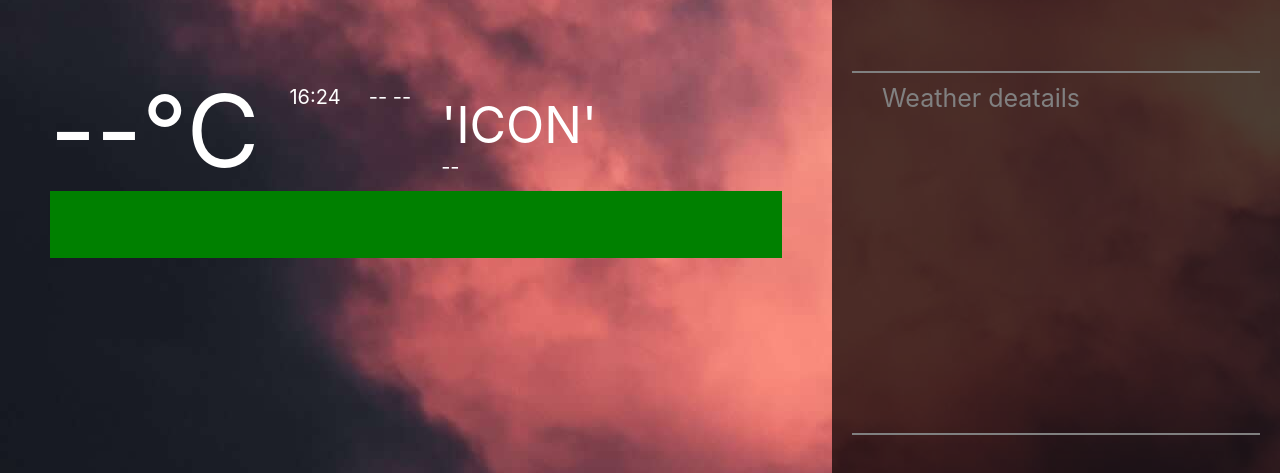
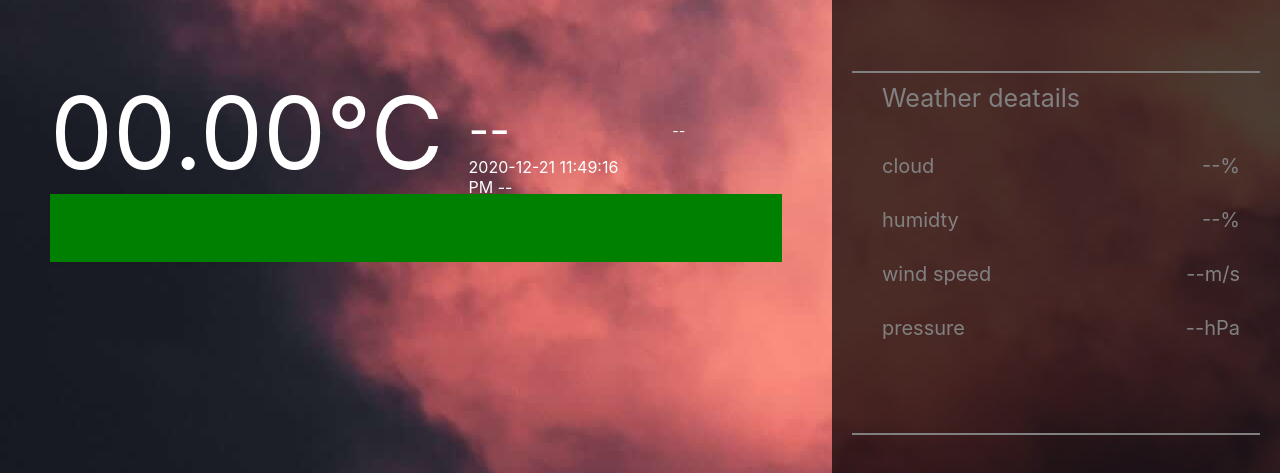
Before and after one commit to dylexBenjis/weatherApp, a React (Create React App) app: page / in a window 1280 px wide. Shown: the part 309-782 px from the top of the page. Built offline with nearby package versions, Linux system fonts and the light colour scheme; no server answers.

Commit message:
used ipgeolation api

```diff
--- a/src/components/Details/index.js
+++ b/src/components/Details/index.js
@@ -5,14 +5,14 @@ import useSearch from '../Search';
 
 
 
-const Details = () => {
+const Details = ({clouds, Windspeed,humidity, pressure}) => {
 
-//   const locationInfo = useSearch();
+console.log(clouds)
 
-// const info = [{id:1, title:'cloud',value: `${locationInfo.locationResult.list[0].clouds.all} %`},
-//               {id:2, title:'humidty',},
-//               {id:3, title:'wind speed', value: `${locationInfo.locationResult.list[0].wind.speed} m/s`},
-//               {id:4, title:'rain',  }]
+const info = [{id:1, title:'cloud',value: `${clouds}%`},
+              {id:2, title:'humidty', value:`${humidity}%`},
+              {id:3, title:'wind speed', value: `${Windspeed}m/s`},
+              {id:4, title:'pressure',  value:`${pressure}hPa`}]
 
   return (
     <DetailsCon>
@@ -20,14 +20,14 @@ const Details = () => {
             Weather deatails
         </Head>
         <div style={{gap:'10px'}}>
-              {/* {info.map((q, index)=>{
+              {info.map((q, index)=>{
                 return (
                 <A key={index}>
                   <Title >{q.title}</Title>
                   <Value >{q.value}</Value>
                 </A>
                 )
-              })} */}
+              })}
 
         </div>
     </DetailsCon>
@@ -50,7 +50,7 @@ const Head = styled.div`
 const A = styled.div`
     display: grid ;
     padding: 20px 0px 10px 0px ;
-    grid-template-columns: 80% 20% ;
+    grid-template-columns: 70% 30% ;
     gap:10px ;
     justify-content:space-between ;
     width:100% ;
@@ -63,5 +63,5 @@ const Title =styled.div`
 const Value =styled.div`
     font-size: 20px ;
     color: gray ;
-    text-align: center ;
+    text-align: right ;
 `
--- a/src/components/Home/index.js
+++ b/src/components/Home/index.js
@@ -9,10 +9,6 @@ import useSearch from '../Search';
 const Home = () => {
     //getting my useSearch returned object
     const locationInfo = useSearch();
-    //get time
-    const time = locationInfo.date;
-    const hour = time.getHours();
-    const minute = time.getMinutes();
 
   return (
     <HomeContainer>
@@ -22,9 +18,10 @@ const Home = () => {
                     <Nav/>
                 </A>
                 <B>
-                    <LocWeatherDisplay temp={locationInfo.locationResult.list[0].main.temp}
-                    cityName={locationInfo.locationResult.city.name} hour={hour} minute={minute} main={locationInfo.locationResult.list[0].weather[0].main}
-                    description={locationInfo.locationResult.list[0].weather[0].description}/>
+                    <LocWeatherDisplay temp={locationInfo.locationResult.list[0].main.temp} date={locationInfo.dateResult.date}
+                    time={locationInfo.dateResult.time_12}
+                    cityName={locationInfo.locationResult.city.name}  main={locationInfo.locationResult.list[0].weather[0].main}
+                    description={locationInfo.locationResult.list[0].weather[0].description} dayTime={locationInfo.locationResult.list[0].sys.pod}/>
                 </B>
             </Container>
         </First>
@@ -35,7 +32,8 @@ const Home = () => {
                 </C>
                 <Hr/>
                 <D>
-                    <Details/>
+                    <Details clouds={locationInfo.locationResult.list[0].clouds.all} Windspeed={locationInfo.locationResult.list[0].wind.speed}
+                    humidity={locationInfo.locationResult.list[0].main.humidity} pressure={locationInfo.locationResult.list[0].main.pressure}/>
                 </D>
                 <Hr/>
             </ContainerBlur>
--- a/src/components/LocationDisplay/index.js
+++ b/src/components/LocationDisplay/index.js
@@ -1,9 +1,72 @@
 import React, { useState } from 'react'
+import { FaCloud, FaCloudMoon, FaCloudMoonRain, FaCloudSun, FaCloudSunRain, FaMoon, FaSnowflake, FaSun } from 'react-icons/fa'
+import {BsCloudFog2Fill, BsCloudLightning, BsClouds, BsFillCloudDrizzleFill} from 'react-icons/bs'
 import styled from 'styled-components'
 import useSearch from '../Search'
 
+const Icons=({main,description, dayTime})=>{
+
+    if (main === 'Clear'){
+        if (dayTime === 'd'){
+            return <FaSun/>
+        }
+        else{ return <FaMoon/>}
+    }
+    if (description=== 'few clouds'){
+        if (dayTime === 'd'){
+            return <FaCloudSun/>
+        }
+        else{ return <FaCloudMoon/>}
+    }
+    if (description=== 'few clouds'){
+        if (dayTime === 'd'){
+            return <FaCloudSun/>
+        }
+        else{ return <FaCloudMoon/>}
+    }
+    if (description=== 'scattered clouds'){
+
+        return <FaCloud/>
+    }
+    if ( description=== 'broken clouds' || description === 'overcast clouds'){
+
+        return <BsClouds/>
+    }
+    if (description=== 'mist' || description=== 'smoke' || description=== 'Haze' || description=== 'fog' || description=== 'sand/ dust whirls' || description=== 'sand' || description=== 'dust' || description=== 'volcanic ash' || description=== 'squalls' || description=== 'tornado'  ){
+
+        return <BsCloudFog2Fill/>
+    }
+    if ( main === 'Snow'){
+
+        return <FaSnowflake/>
+    }
+    if ( main === 'Thunderstorm'){
+
+        return <BsCloudLightning/>
+    }
+    if ( main === 'Drizzle'){
+
+        return <BsFillCloudDrizzleFill/>
+    }
+    if(main==='Rain'){
+        if (description === 'freezing rain'){
+            return <FaSnowflake/>
+        }
+        else {
+            if (dayTime==='d'){
+                return <FaCloudSunRain/>
+            }
+            else { return <FaCloudMoonRain/>}
+        }
+    }
+
+
+}
+
+
 const LocWeatherDisplay = ({cityName,temp,description,hour,
-                            minute, main}) => {
+                            minute, main, date, time, dayTime}) => {
+
 
 
   return (
@@ -11,12 +74,12 @@ const LocWeatherDisplay = ({cityName,temp,description,hour,
         <A>
             <Celsius id='cel'>{temp}&#176;C</Celsius>
             <City>
-                <Name ></Name>
-                <Date>{hour}:{minute} &nbsp;  &nbsp;  {description} {cityName}</Date>
+                <Name > {cityName}</Name>
+                <Date>{date} {time}  {main} </Date>
             </City>
             <WeatherIcon>
-                <Icon >'ICON'</Icon>
-                <Description>{main}</Description>
+                <Icon ><Icons main={main} description={description} dayTime={dayTime}/></Icon>
+                <Description>{description}</Description>
             </WeatherIcon>
         </A>
         <B>
@@ -39,41 +102,41 @@ const LocContainer = styled.div`
 `
 const A =styled.div`
     display:grid ;
-    grid-template-columns: auto auto auto ;
+    width: 100% ;
+    grid-template-columns: auto auto 15% ;
     justify-content: left ;
-    gap:30px ;
-
+    gap:25px ;
 `
 const Celsius =styled.div`
         display:flex ;
         height:100% ;
-        justify-self:center ;
+        justify-self:left ;
         font-size:100px ;
 `
 const City =styled.div`
     display: flex ;
     flex-direction:column ;
-
-    justify-self:center ;
-    padding: 15px 0px 0px 0px;
+    justify-self:left ;
+    padding: 30px 0px 0px 0px;
 
 `
 const Name =styled.div`
-    font-size: 57px ;
+    font-size: 45px ;
 `
 const Date =styled.div`
-    font-size: 20px ;
+    font-size: 16px ;
 `
 const WeatherIcon =styled.div`
     display: flex ;
     flex-direction:column ;
-    padding: 25px 0px 0px 0px;
+    padding: 50px 0px 0px 0px;
 `
 const Icon= styled.div`
-    font-size :50px;
+    font-size :30px;
 `
 const Description = styled.div`
-    font-size: 20px ;
+    font-size: 14px ;
+    font-style: italic;
 `
 
 const B =styled.div`
--- /dev/null
+++ b/src/components/Search/DateInfo.js
@@ -0,0 +1,18 @@
+export const dateInfo = {
+    timezone: "Australia/Brisbane",
+    timezone_offset: 10,
+    date: "2020-12-21",
+    date_time: "2020-12-21 23:49:16",
+    date_time_txt: "Monday, December 21, 2020 23:49:16",
+    date_time_wti: "Mon, 21 Dec 2020 23:49:16 +1000",
+    date_time_ymd: "2020-12-21T23:49:16+1000",
+    date_time_unix: 1608558556.584,
+    time_24: "23:49:16",
+    time_12: "11:49:16 PM",
+    week: "52",
+    month: "12",
+    year: "2020",
+    year_abbr: "20",
+    is_dst: false,
+    dst_savings: 0
+}
--- a/src/components/Search/index.js
+++ b/src/components/Search/index.js
@@ -4,20 +4,26 @@ import styled from 'styled-components'
 import { Hr } from '../Home';
 import { locationInfo } from './locationInfo';
 import './input.css'
+import { dateInfo } from './DateInfo';
 
 //for saved locations
 const savedLocations= [];
 var idd;
+var iddate;
 
 const useSearch = () => {
 
 
 
 const[locationName, setLocation] = useState();
+const[lat, setLat] = useState(' ');
+const[lon, setLon] = useState(' ');
 
 const appid = 'a9a4272a867a0349a402486758b281ed';
 
 const [locationResult, setLocationR] = useState(locationInfo);
+const [dateResult, setDateR] = useState(dateInfo);
+
 
 
 //set locationName to user input
@@ -31,20 +37,33 @@ getData.open('GET', `https://api.openweathermap.org/data/2.5/forecast?q=${locati
 getData.onload =  function(){
 idd = JSON.parse(this.response);
 setLocationR(idd);
+setLat(idd.city.coord.lat);
+setLon(idd.city.coord.lon);
 }
 getData.send();
+
+
+
+
 }
 
 
-//get date
-const date = new Date();
-const day = date.getDate();
-const month = date.getMonth();
-const year = date.getFullYear();
-const date1 = year+'-'+month+'-'+day;
-console.log(date1)
+// date Api
+useEffect(()=>{
 
+    const getData = new XMLHttpRequest();
 
+getData.open('GET', `https://api.ipgeolocation.io/timezone?apiKey=3e4a456b11e143b181561af5cbb77bc6&lat=${lat}&long=${lon}`, true);
+
+getData.onload =  function(){
+iddate = JSON.parse(this.response);
+setDateR(iddate);
+}
+getData.send();
+
+},[lat, lon])
+
+console.log(dateResult);
 console.log(locationResult);
 console.log(locationName);
 
@@ -68,8 +87,7 @@ const locatioName = locationName;
 
 
   return {
-    date,
-    date1,
+    dateResult,
     locatioName,
     locationResult,
     render: (
@@ -82,7 +100,7 @@ const locatioName = locationName;
             {/*array of saved locations */}
             {savedLocations.map((index)=>{
                 return (
-                    <CityNames key={index} onClick={()=>{ setLocation(index);     savedLoc();}}>
+                    <CityNames key={index} onClick={()=>{  getLocation(); setLocation(index);    savedLoc();}}>
                         {index}
                     </CityNames>
                 )
--- a/src/components/Search/locationInfo.js
+++ b/src/components/Search/locationInfo.js
@@ -3,7 +3,10 @@ export const locationInfo =
     {
         city:{id:'--',
             name:'--',
-            coord:{},
+            coord:{
+                lat:'--',
+                lon:'--',
+            },
             country:'--',
             population:'--',
             //more lines
@@ -15,11 +18,12 @@ export const locationInfo =
                 dt:'--',
                 dt_text:'--',
                 main:{
-                    temp:'--',
+                    temp:'00.00',
                     feels_like:'--',
                     temp_min:'--',
                     temp_max:'--',
                     pressure:'--',
+                    humidity:'--',
                 },
                 pop:'--',
                 rain:{
```
